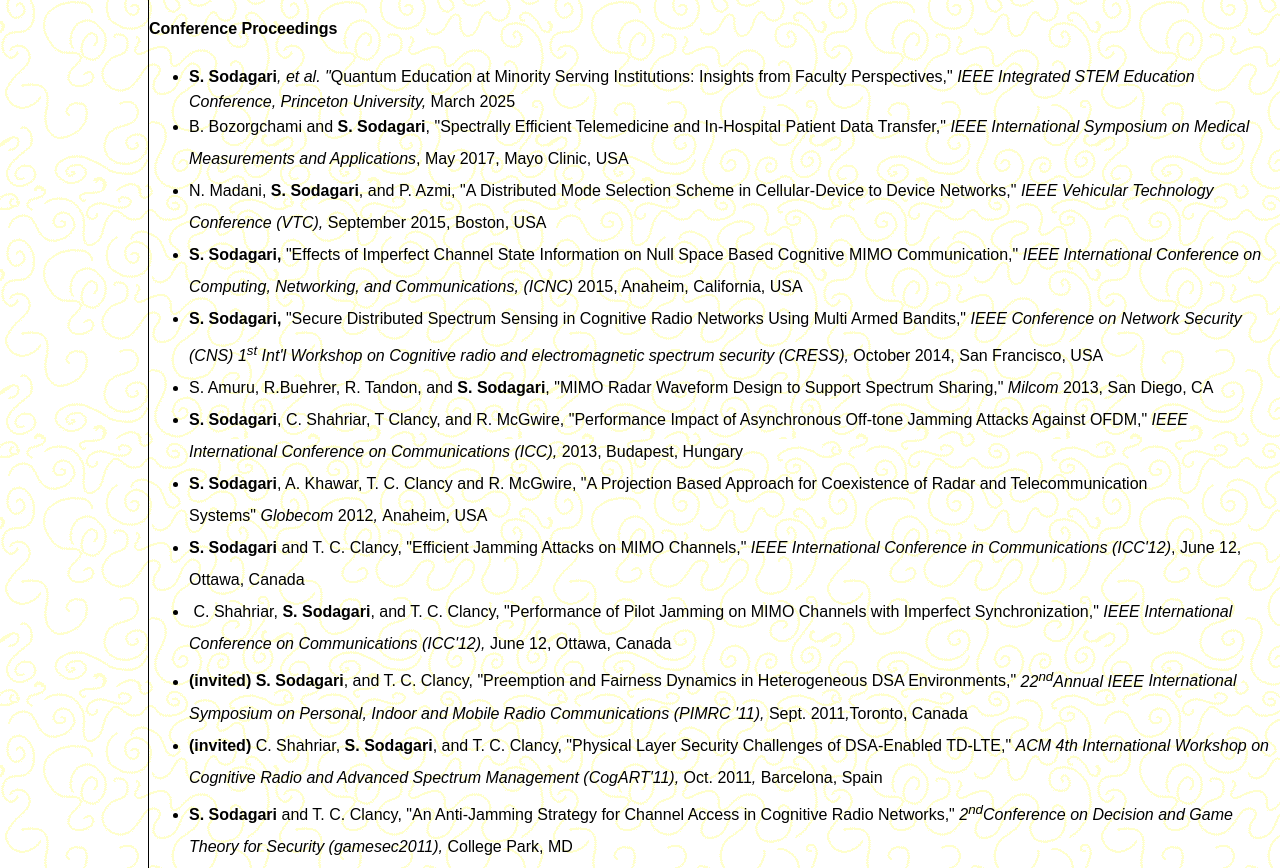
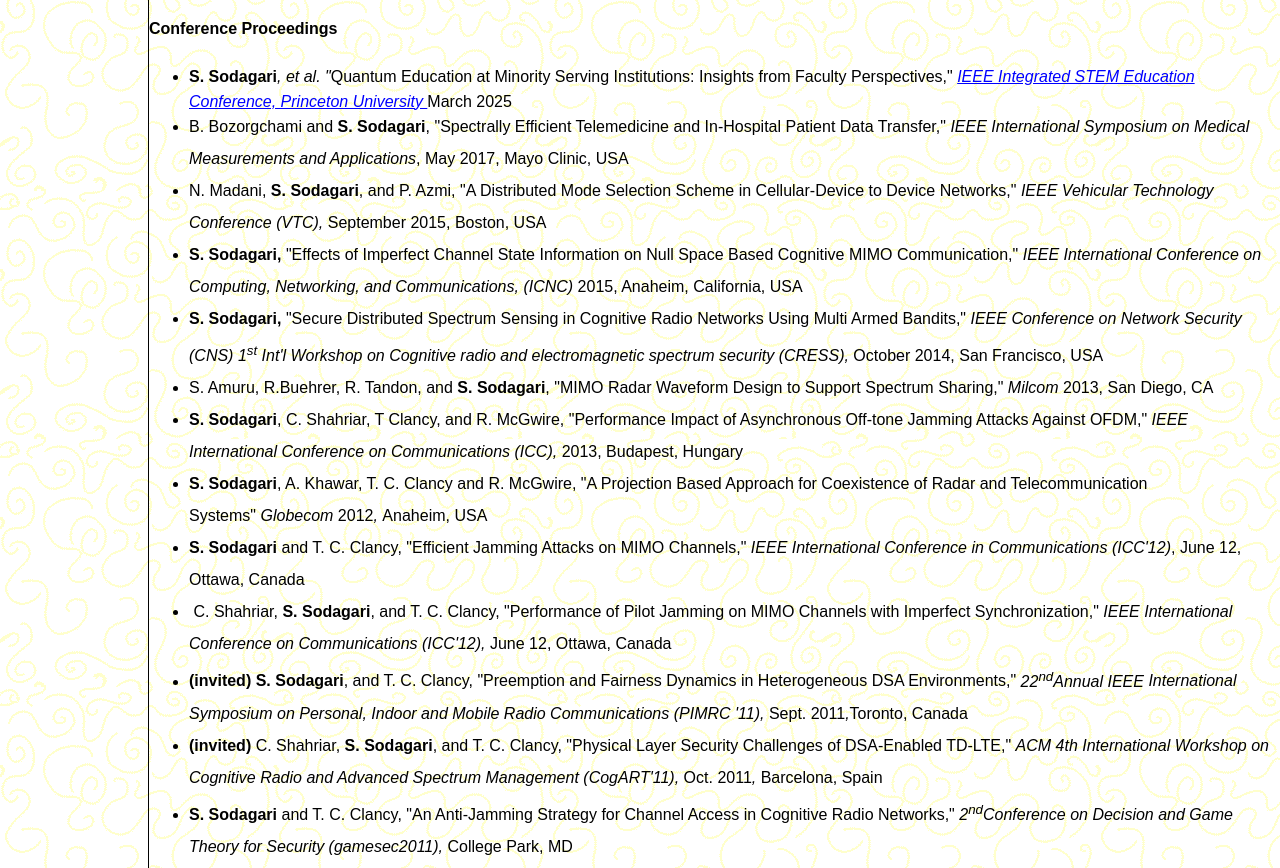
Before and after one commit to shabnamso/webpage, a plain HTML site: page Publications.htm in a window 1280 px wide. Shown: the part 1545-2413 px from the top of the page. Drawn offline with Linux system fonts and the light colour scheme.

Commit message:
Update Publications.htm

```diff
--- a/Publications.htm
+++ b/Publications.htm
@@ -256,8 +256,9 @@ if(MSFPhover) { MSFPnav5n=MSFPpreload("images/outreach.htm_cmp_copy-of-waves010_
 							<b>S. Sodagari</b><i>, et al. <font face="Arial">&quot;</font></i><span style="line-height: 115%; font-family: Arial">Quantum
 							Education at Minority Serving Institutions: Insights from Faculty
 							Perspectives,</span>&quot;<i><span style="line-height: 115%; font-family: Arial">
-							IEEE Integrated STEM Education Conference, Princeton
-							University, </span></i>
+							 <a href="https://ieeexplore.ieee.org/document/11147311" target="_blank" style="color: blue; text-decoration: underline;">
+        IEEE Integrated STEM Education Conference, Princeton University
+    </a> </span></i>
 							<span style="line-height: 115%; font-family: Arial">
 							March 2025</span></li>
 							<li>
```
